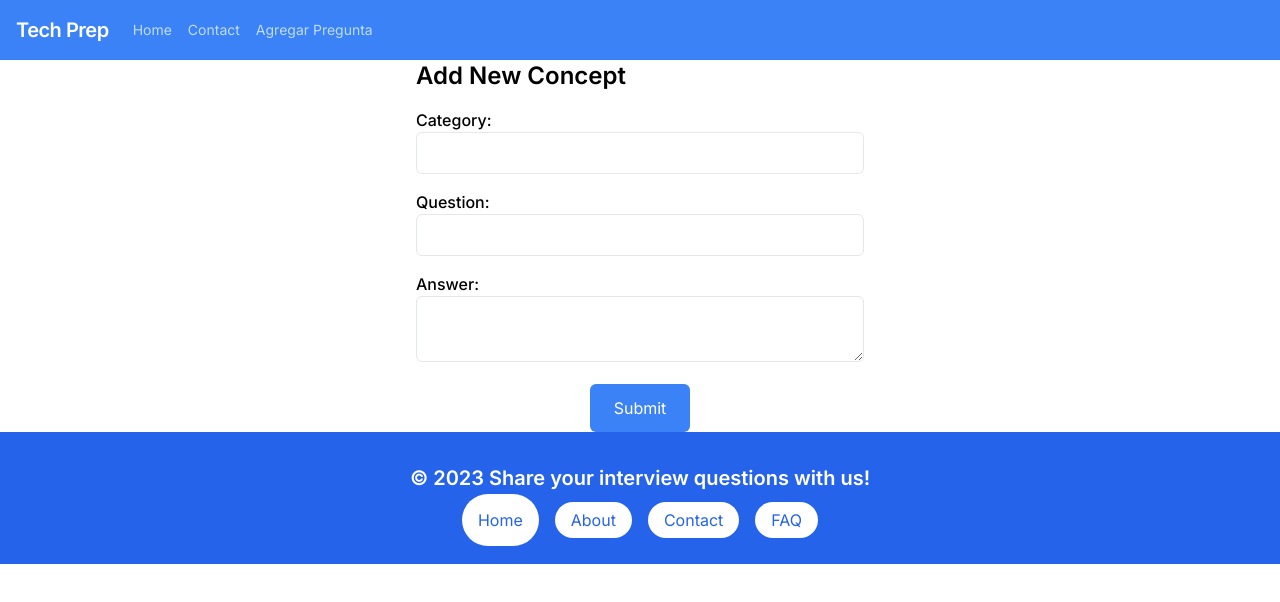
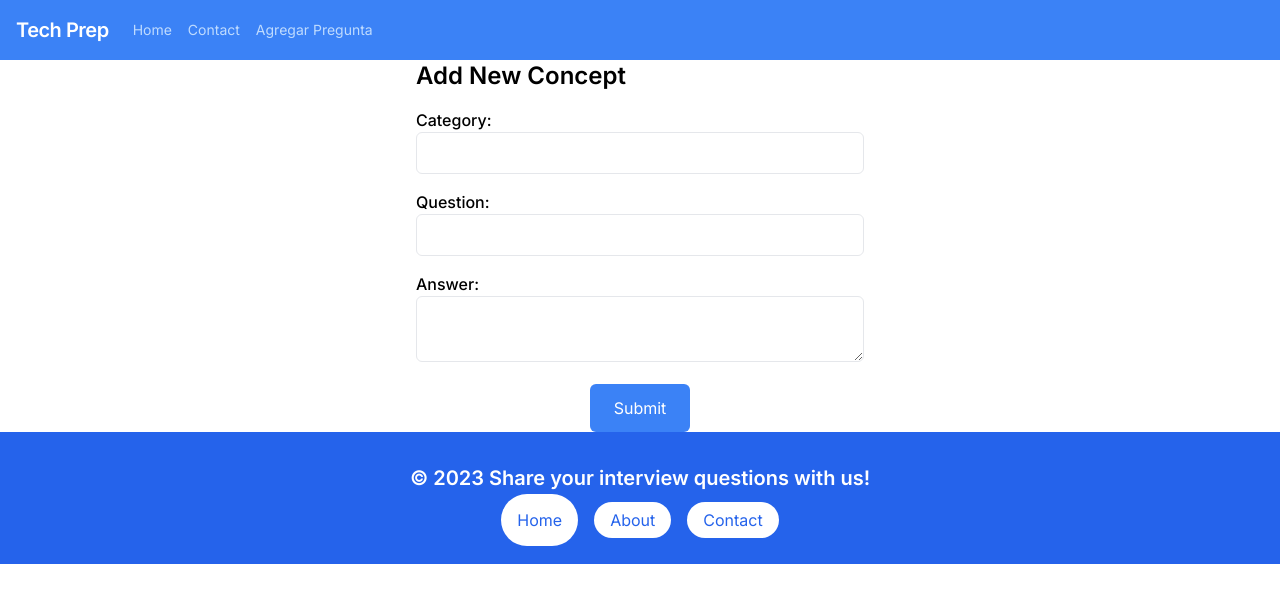
Before and after one commit to vicarb/qa-front, a Next.js app: page /admin in a window 1280 px wide. Shown: the top 602 px of the page. Built offline with nearby package versions, Linux system fonts and the light colour scheme.

Commit message:
Update Footer.tsx

```diff
--- a/components/Footer/Footer.tsx
+++ b/components/Footer/Footer.tsx
@@ -23,11 +23,7 @@ const Footer: React.FC = () => {
               Contact
             </span>
           </Link>
-          <Link href="/faq">
-            <span className="mx-2 py-2 px-4 bg-white text-blue-600 rounded-full hover:bg-blue-500 hover:text-white">
-              FAQ
-            </span>
-          </Link>
+
         </div>
       </div>
     </footer>
```
